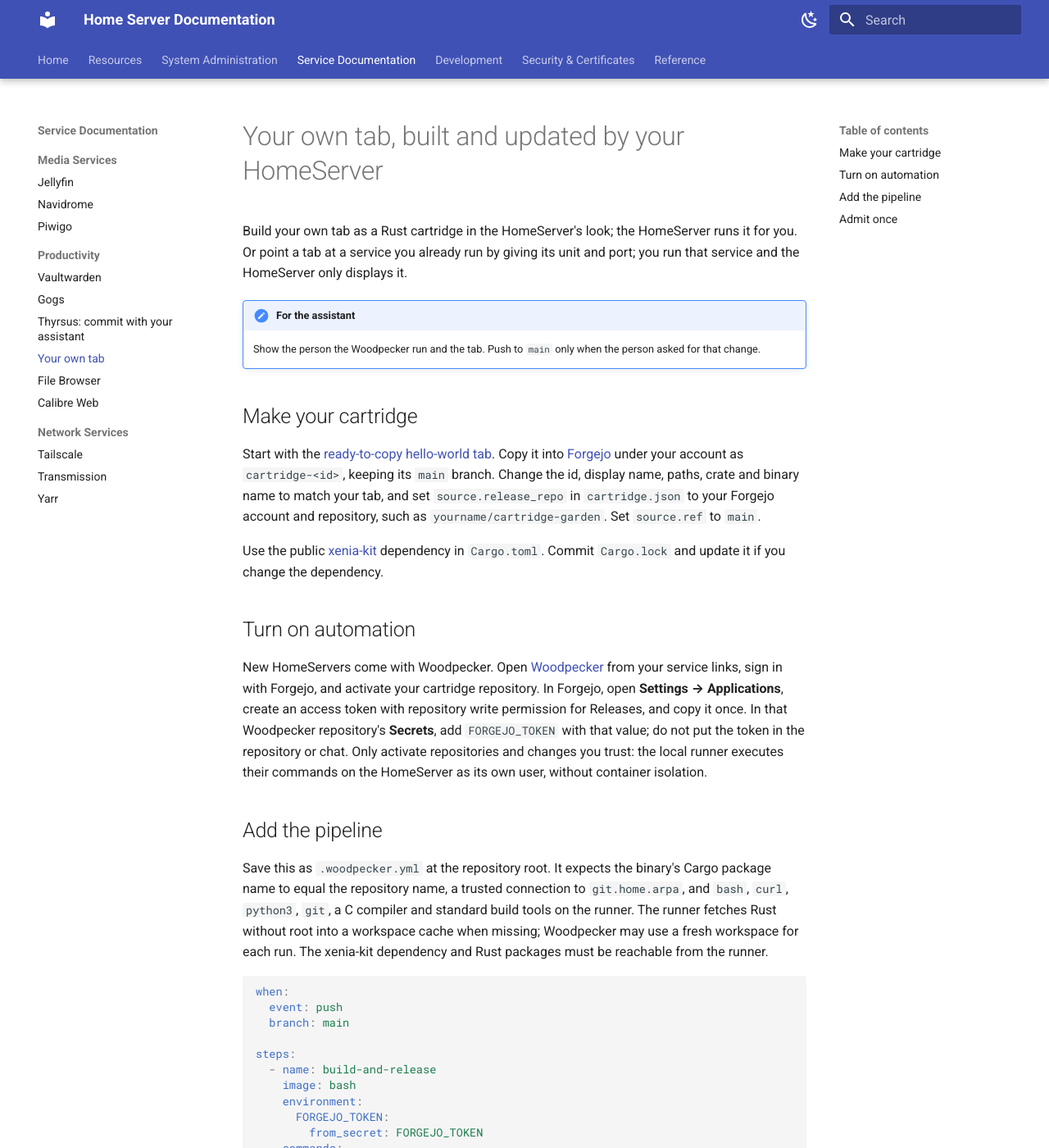
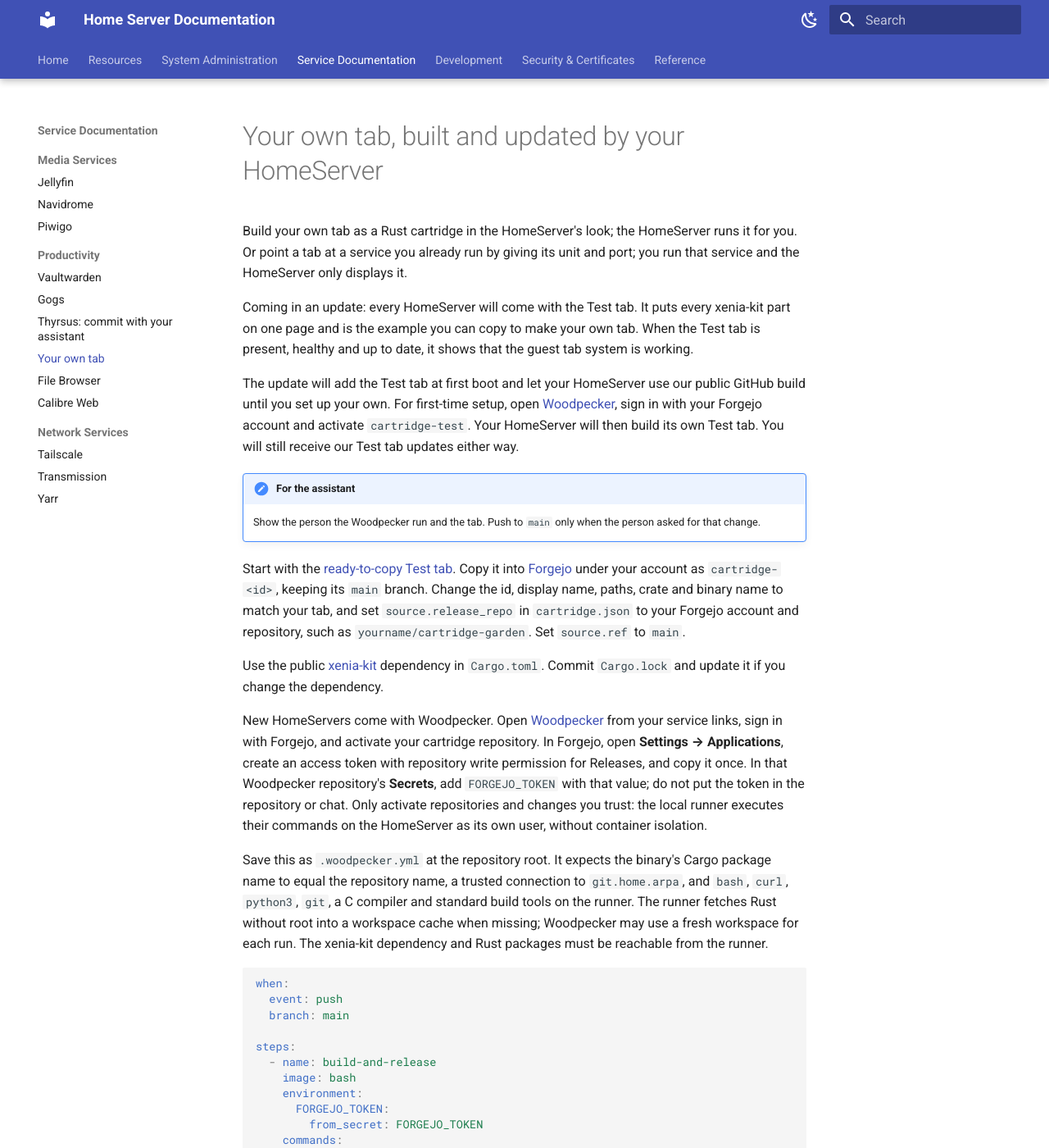
Before and after one commit to homeserversltd/documentation, an MkDocs documentation site: the page built from docs/services/your-own-tab.md, in a window 1280 px wide and 1400 px high. Shown: the whole window at 82% size. Built offline with MkDocs 1.6.1 and Material for MkDocs 9.7.7, drawn with Linux system fonts in a browser that asks for light colours; some of the changed text lies outside the part shown.

Commit message:
documentation: the Test tab and its one setup step

````diff
--- a/docs/llms.txt
+++ b/docs/llms.txt
@@ -14,6 +14,7 @@
 - [Vaultwarden](services/vaultwarden.md)
 - [Gogs](services/gogs.md)
 - [Thyrsus: commit with your assistant](services/thyrsus.md)
+- [Your own tab](services/your-own-tab.md)
 - [File Browser](services/filebrowser.md)
 - [Calibre Web](services/calibreweb.md)
 - [Tailscale](services/tailscale.md)
--- a/docs/services/your-own-tab.md
+++ b/docs/services/your-own-tab.md
@@ -2,20 +2,18 @@
 
 Build your own tab as a Rust cartridge in the HomeServer's look; the HomeServer runs it for you. Or point a tab at a service you already run by giving its unit and port; you run that service and the HomeServer only displays it.
 
+Coming in an update: every HomeServer will come with the Test tab. It puts every xenia-kit part on one page and is the example you can copy to make your own tab. When the Test tab is present, healthy and up to date, it shows that the guest tab system is working.
+
+The update will add the Test tab at first boot and let your HomeServer use our public GitHub build until you set up your own. For first-time setup, open [Woodpecker](https://ci.home.arpa), sign in with your Forgejo account and activate `cartridge-test`. Your HomeServer will then build its own Test tab. You will still receive our Test tab updates either way.
+
 !!! note "For the assistant"
     Show the person the Woodpecker run and the tab. Push to `main` only when the person asked for that change.
 
-## Make your cartridge
-
-Start with the [ready-to-copy hello-world tab](https://github.com/homeserversltd/xenia-hello-world-example). Copy it into [Forgejo](https://git.home.arpa) under your account as `cartridge-<id>`, keeping its `main` branch. Change the id, display name, paths, crate and binary name to match your tab, and set `source.release_repo` in `cartridge.json` to your Forgejo account and repository, such as `yourname/cartridge-garden`. Set `source.ref` to `main`.
+Start with the [ready-to-copy Test tab](https://github.com/homeserversltd/xenia-hello-world-example). Copy it into [Forgejo](https://git.home.arpa) under your account as `cartridge-<id>`, keeping its `main` branch. Change the id, display name, paths, crate and binary name to match your tab, and set `source.release_repo` in `cartridge.json` to your Forgejo account and repository, such as `yourname/cartridge-garden`. Set `source.ref` to `main`.
 
 Use the public [xenia-kit](https://github.com/homeserversltd/xenia-kit) dependency in `Cargo.toml`. Commit `Cargo.lock` and update it if you change the dependency.
 
-## Turn on automation
-
 New HomeServers come with Woodpecker. Open [Woodpecker](https://ci.home.arpa) from your service links, sign in with Forgejo, and activate your cartridge repository. In Forgejo, open **Settings → Applications**, create an access token with repository write permission for Releases, and copy it once. In that Woodpecker repository's **Secrets**, add `FORGEJO_TOKEN` with that value; do not put the token in the repository or chat. Only activate repositories and changes you trust: the local runner executes their commands on the HomeServer as its own user, without container isolation.
-
-## Add the pipeline
 
 Save this as `.woodpecker.yml` at the repository root. It expects the binary's Cargo package name to equal the repository name, a trusted connection to `git.home.arpa`, and `bash`, `curl`, `python3`, `git`, a C compiler and standard build tools on the runner. The runner fetches Rust without root into a workspace cache when missing; Woodpecker may use a fresh workspace for each run. The xenia-kit dependency and Rust packages must be reachable from the runner.
 
@@ -107,8 +105,6 @@ steps:
         PY
 ```
 
-Each push to `main` builds with its full commit SHA and makes a Release tagged with that bare SHA. Its target commit is the same SHA. It carries `cartridge-<id>-x86_64`, that file's `.sha256` sidecar, a stamped `cartridge.json`, and `release.flag`; the digest in all three evidence files is the binary's SHA-256. The Release stays a draft until all assets upload. If a run fails after creating a draft, inspect it in Forgejo before retrying; do not silently replace a Release for the same SHA.
-
-## Admit once
+Each push to `main` builds with its full commit SHA and makes a Release tagged `sha-<sha>`. Its target commit is the same SHA. It carries `cartridge-<id>-x86_64`, that file's `.sha256` sidecar, a stamped `cartridge.json`, and `release.flag`; the digest in all three evidence files is the binary's SHA-256. The Release stays a draft until all assets upload. If a run fails after creating a draft, inspect it in Forgejo before retrying; do not silently replace a Release for the same SHA.
 
 Wait for the first successful Woodpecker run, then use Coronatio admin's Xenia admit with the Release's stamped `cartridge.json` and `ref: main`. Admitting with `main` makes the tab follow new Releases: after each requested push produces a Release, the next update picks it up. A failed run or update needs attention rather than being assumed successful.
````
Also changed, not shown: other parts of docs/services/your-own-tab.md (+1 -1 lines).
